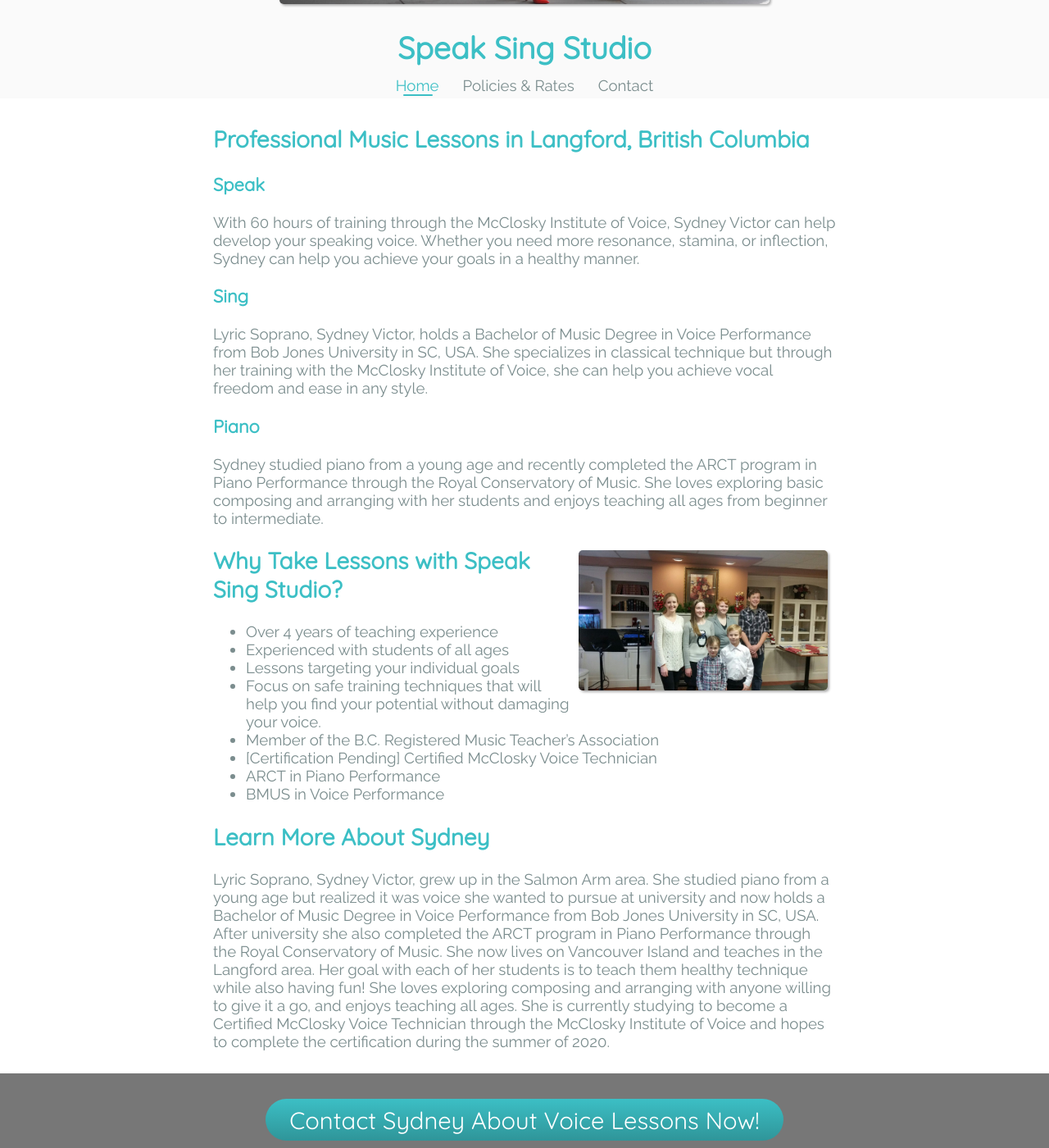
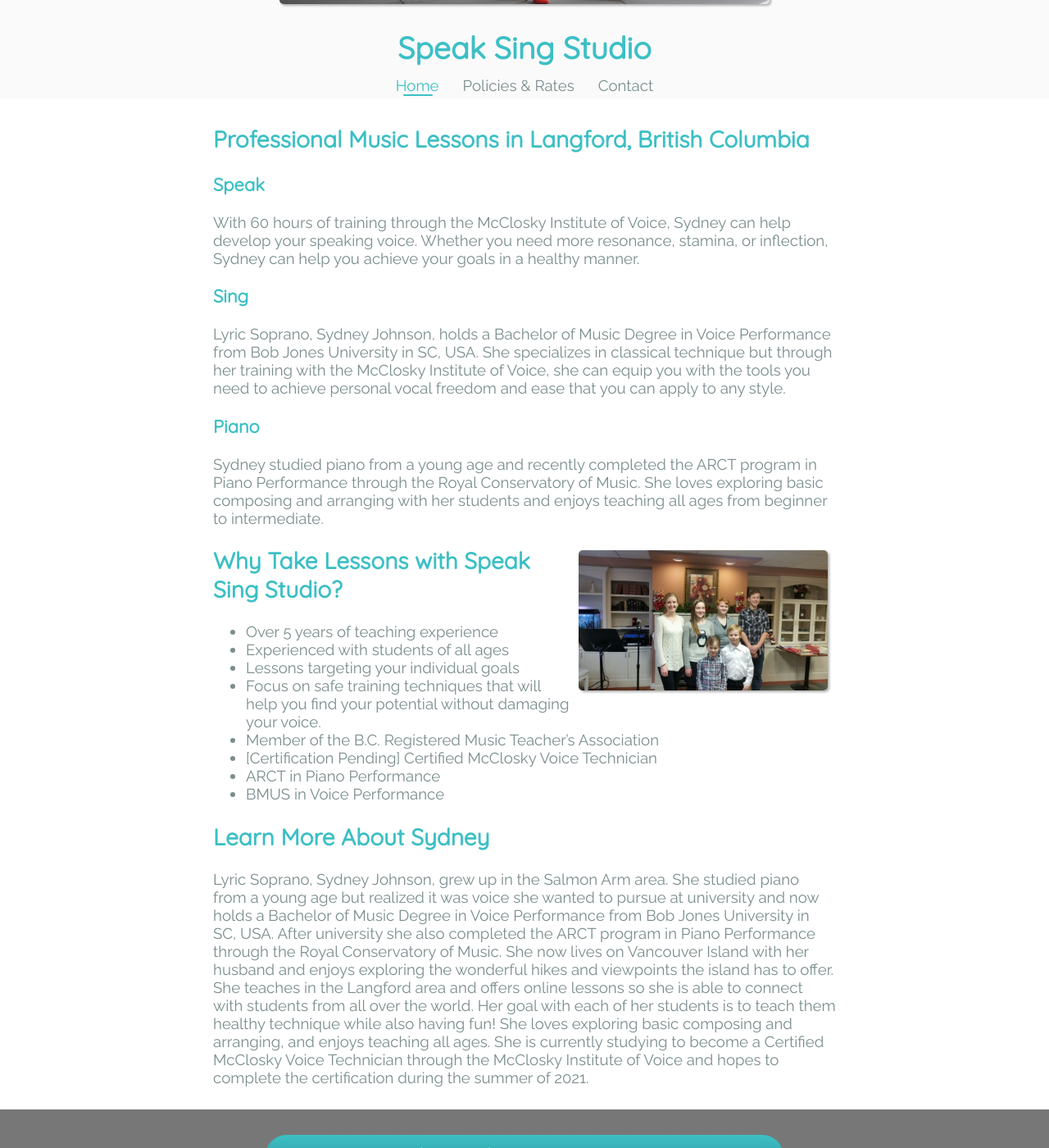
Before and after one commit to sydneyvictor/sydneyvictor.github.com, a Jekyll site: the page built from index.md, in a window 1280 px wide and 1400 px high, scrolled down 612 px. Shown: the whole window at 82% size. Built offline with Jekyll 4.4.1, drawn with Linux system fonts in a browser that asks for light colours.

Commit message:
Update index.md

```diff
--- a/index.md
+++ b/index.md
@@ -1,5 +1,5 @@
 ---
-metaTitle:  Speak Sing Studio • Sydney Victor, Music and Voice Teacher in Langford, BC
+metaTitle:  Speak Sing Studio • Sydney Johnson, Music and Voice Teacher in Langford, BC
 title: Speak Sing Studio
 permalink: /
 layout: default
@@ -9,11 +9,11 @@ layout: default
 
 ### Speak
 
-With 60 hours of training through the McClosky Institute of Voice, Sydney Victor can help develop your speaking voice.  Whether you need more resonance, stamina, or inflection, Sydney can help you achieve your goals in a healthy manner.
+With 60 hours of training through the McClosky Institute of Voice, Sydney can help develop your speaking voice.  Whether you need more resonance, stamina, or inflection, Sydney can help you achieve your goals in a healthy manner.
 
 ### Sing
 
-Lyric Soprano, Sydney Victor, holds a Bachelor of Music Degree in Voice Performance from Bob Jones University in SC, USA.  She specializes in classical technique but through her training with the McClosky Institute of Voice, she can help you achieve vocal freedom and ease in any style.
+Lyric Soprano, Sydney Johnson, holds a Bachelor of Music Degree in Voice Performance from Bob Jones University in SC, USA.  She specializes in classical technique but through her training with the McClosky Institute of Voice, she can equip you with the tools you need to achieve personal vocal freedom and ease that you can apply to any style.
 
 ### Piano
 
@@ -23,7 +23,7 @@ Sydney studied piano from a young age and recently completed the ARCT program in
 
 ## Why Take Lessons with Speak Sing Studio?
 
- * Over 4 years of teaching experience
+ * Over 5 years of teaching experience
  * Experienced with students of all ages
  * Lessons targeting your individual goals
  * Focus on safe training techniques that will help you find your potential without damaging your voice.
@@ -34,4 +34,4 @@ Sydney studied piano from a young age and recently completed the ARCT program in
 
 ## Learn More About Sydney
 
-Lyric Soprano, Sydney Victor, grew up in the Salmon Arm area. She studied piano from a young age but realized it was voice she wanted to pursue at university and now holds a Bachelor of Music Degree in Voice Performance from Bob Jones University in SC, USA. After university she also completed the ARCT program in Piano Performance through the Royal Conservatory of Music. She now lives on Vancouver Island and teaches in the Langford area. Her goal with each of her students is to teach them healthy technique while also having fun! She loves exploring composing and arranging with anyone willing to give it a go, and enjoys teaching all ages.  She is currently studying to become a Certified McClosky Voice Technician through the McClosky Institute of Voice and hopes to complete the certification during the summer of 2020.
+Lyric Soprano, Sydney Johnson, grew up in the Salmon Arm area. She studied piano from a young age but realized it was voice she wanted to pursue at university and now holds a Bachelor of Music Degree in Voice Performance from Bob Jones University in SC, USA. After university she also completed the ARCT program in Piano Performance through the Royal Conservatory of Music. She now lives on Vancouver Island with her husband and enjoys exploring the wonderful hikes and viewpoints the island has to offer.  She teaches in the Langford area and offers online lessons so she is able to connect with students from all over the world.  Her goal with each of her students is to teach them healthy technique while also having fun! She loves exploring basic composing and arranging, and enjoys teaching all ages.  She is currently studying to become a Certified McClosky Voice Technician through the McClosky Institute of Voice and hopes to complete the certification during the summer of 2021.
```
